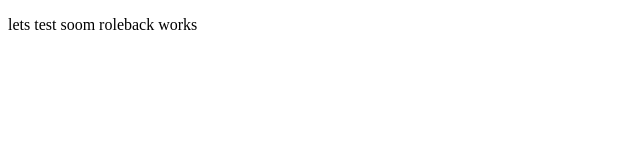
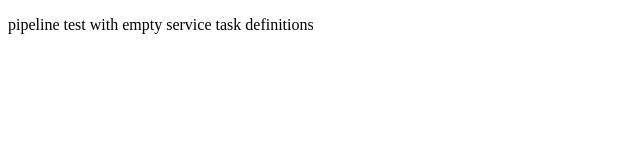
Before and after one commit to cbsy001/codebuild, a plain HTML site: page index.html in a window 1280 px wide. Shown: the whole page, without its empty margins (0-640 px from the left). Drawn offline with Linux system fonts and the light colour scheme.

Commit message:
Update index.html

```diff
--- a/index.html
+++ b/index.html
@@ -4,6 +4,6 @@
         <title>Example</title>
     </head>
     <body>
-        <p>lets test soom roleback works</p>
+        <p>pipeline test with empty service task definitions</p>
     </body>
 </html>
```
